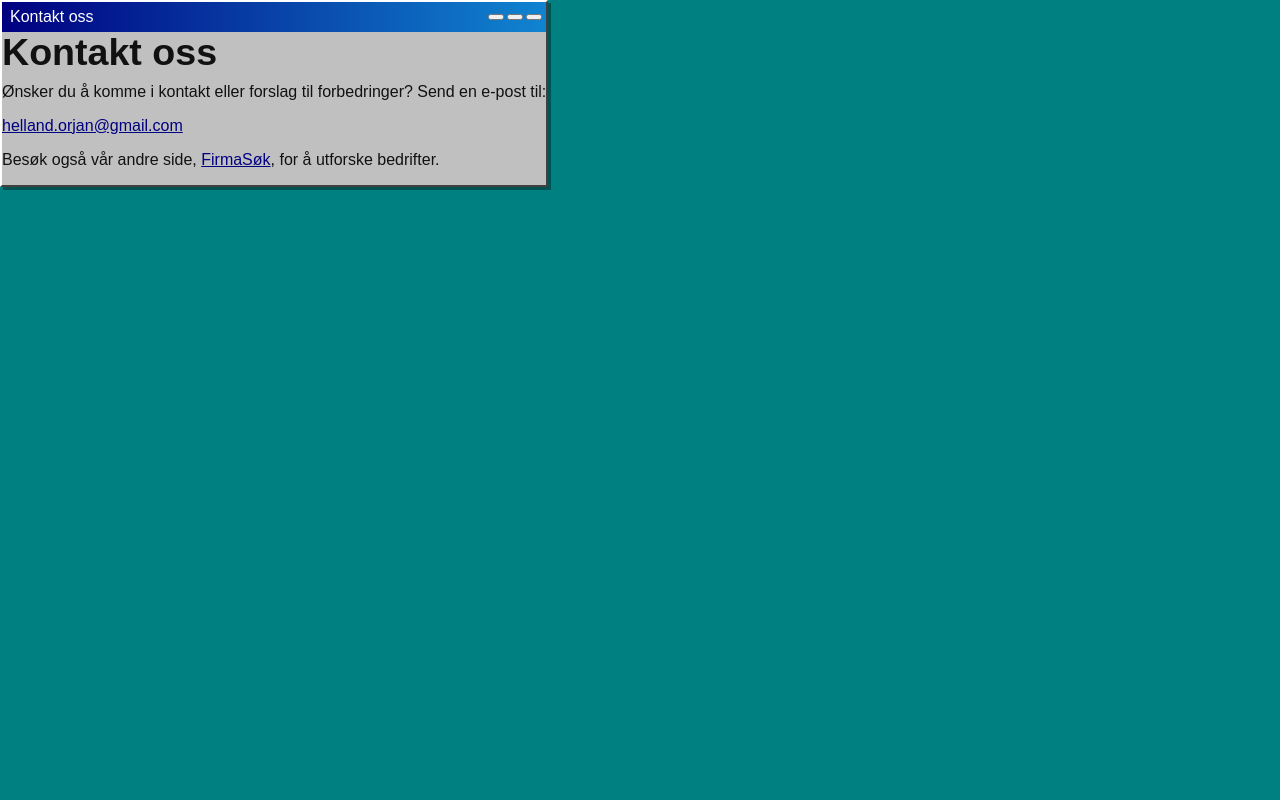
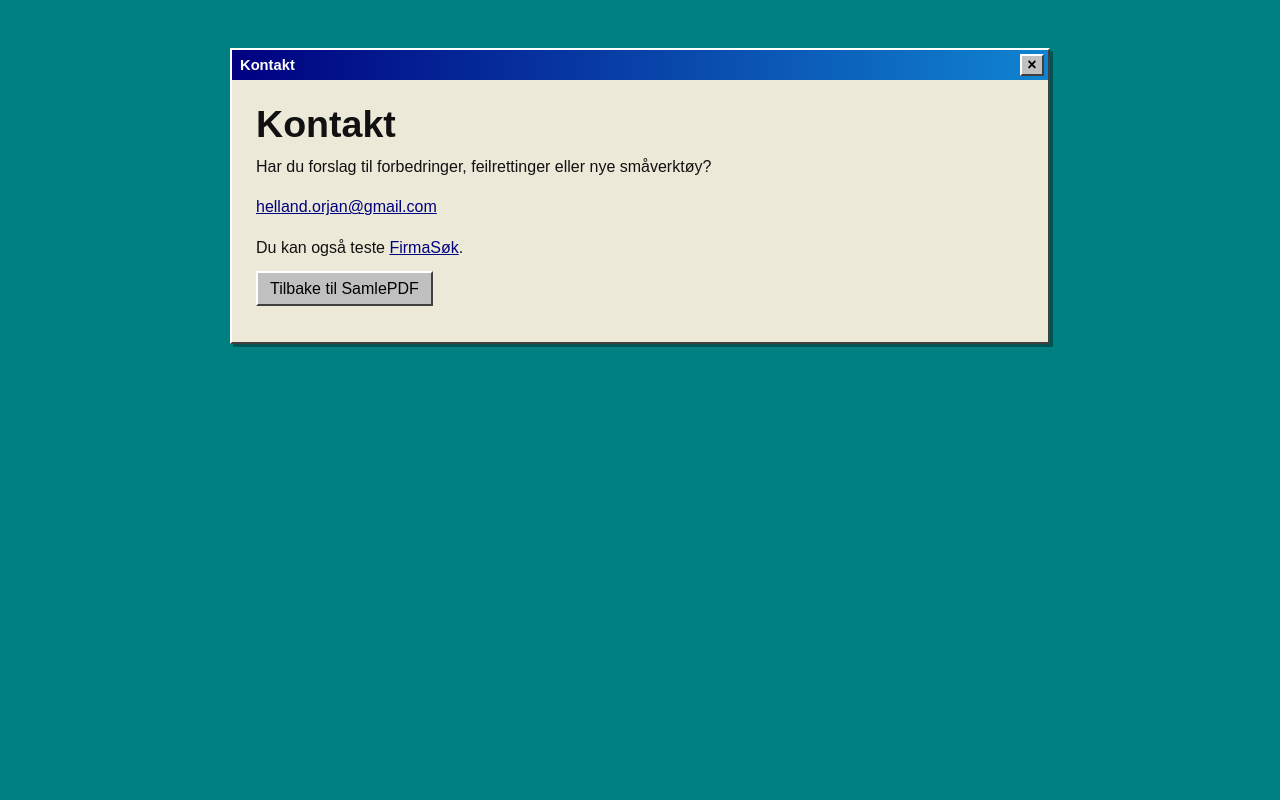
Before and after one commit to Orjanhell/SamlePDF, a Flask app: template templates/kontakt-oss.html in a window 1280 px wide. Run offline with Flask 3, Linux system fonts and the light colour scheme; the template is opened without the code that fills it, so the values that code supplies are empty.

Commit message:
Update kontakt-oss.html

```diff
--- a/templates/kontakt-oss.html
+++ b/templates/kontakt-oss.html
@@ -3,37 +3,32 @@
 <head>
     <meta charset="UTF-8">
     <meta name="viewport" content="width=device-width, initial-scale=1.0">
-    <meta name="description" content="SamlePDF - Flett PDF-filer enkelt og raskt. Last opp filene dine, sorter dem, og last ned en kombinert PDF på få sekunder. Gratis og brukervennlig!">
-    <meta name="keywords" content="PDF flette, PDF kombinere, gratis PDF-verktøy, organisere dokumenter, PDF-redigering, SamlePDF">
-
-    <title>Kontakt oss</title>
+    <meta name="description" content="Kontakt SamlePDF med forslag til forbedringer, feilrettinger eller nye praktiske nettverktøy.">
+    <meta name="robots" content="index, follow">
+    <link rel="canonical" href="https://samlepdf.onrender.com/kontakt-oss">
+    <title>Kontakt | SamlePDF</title>
     <link rel="stylesheet" href="/static/css/styles.css">
-</head>
-<!-- Google tag (gtag.js) -->
     <script async src="https://www.googletagmanager.com/gtag/js?id=G-YKPXBZD8T3"></script>
     <script>
         window.dataLayer = window.dataLayer || [];
         function gtag(){dataLayer.push(arguments);}
         gtag('js', new Date());
-
         gtag('config', 'G-YKPXBZD8T3');
     </script>
-<body>
-    <div class="window">
+</head>
+<body class="standalone-body">
+    <main class="window standalone-window">
         <div class="title-bar">
-            <span class="title">Kontakt oss</span>
-            <div class="window-controls">
-                <button class="control-btn min"><i class="fas fa-window-minimize"></i></button>
-                <button class="control-btn max"><i class="fas fa-window-maximize"></i></button>
-                <button class="control-btn close"><i class="fas fa-times"></i></button>
+            <span class="title-bar-text">Kontakt</span>
+            <div class="window-controls"><a class="window-button as-link" href="/" aria-label="Til forsiden">×</a></div>
         </div>
-        </div>
-        <main class="pdf-page">
-            <h1>Kontakt oss</h1>
-            <p>Ønsker du å komme i kontakt eller forslag til forbedringer? Send en e-post til:</p>
+        <article class="standalone-content">
+            <h1>Kontakt</h1>
+            <p>Har du forslag til forbedringer, feilrettinger eller nye småverktøy?</p>
             <p><a href="mailto:helland.orjan@gmail.com">helland.orjan@gmail.com</a></p>
-            <p>Besøk også vår andre side, <a href="https://brreg-sok.onrender.com/" target="_blank">FirmaSøk</a>, for å utforske bedrifter. </p>
+            <p>Du kan også teste <a href="https://brreg-sok.onrender.com/" target="_blank" rel="noopener noreferrer">FirmaSøk</a>.</p>
+            <p><a class="btn" href="/">Tilbake til SamlePDF</a></p>
+        </article>
     </main>
-    </div>
 </body>
 </html>
```
Lines whose indentation alone changed are shown as unchanged.
